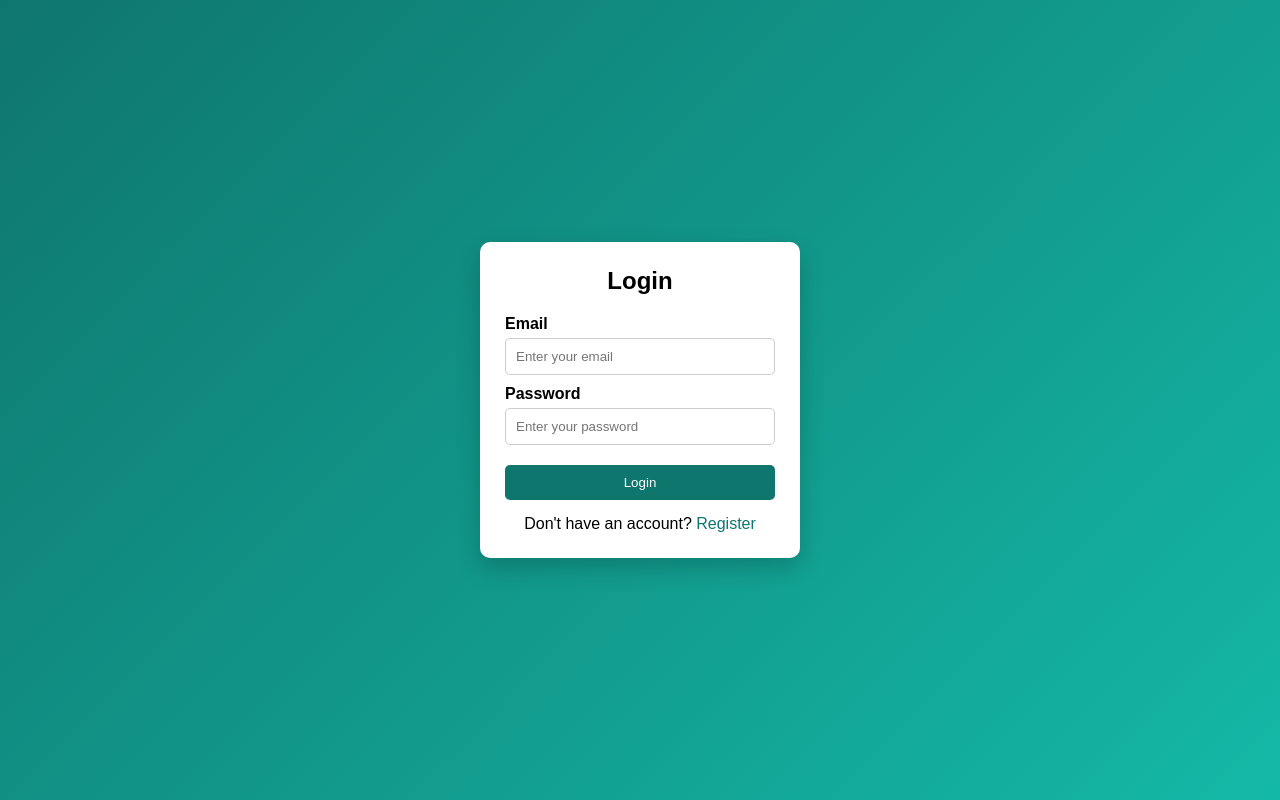
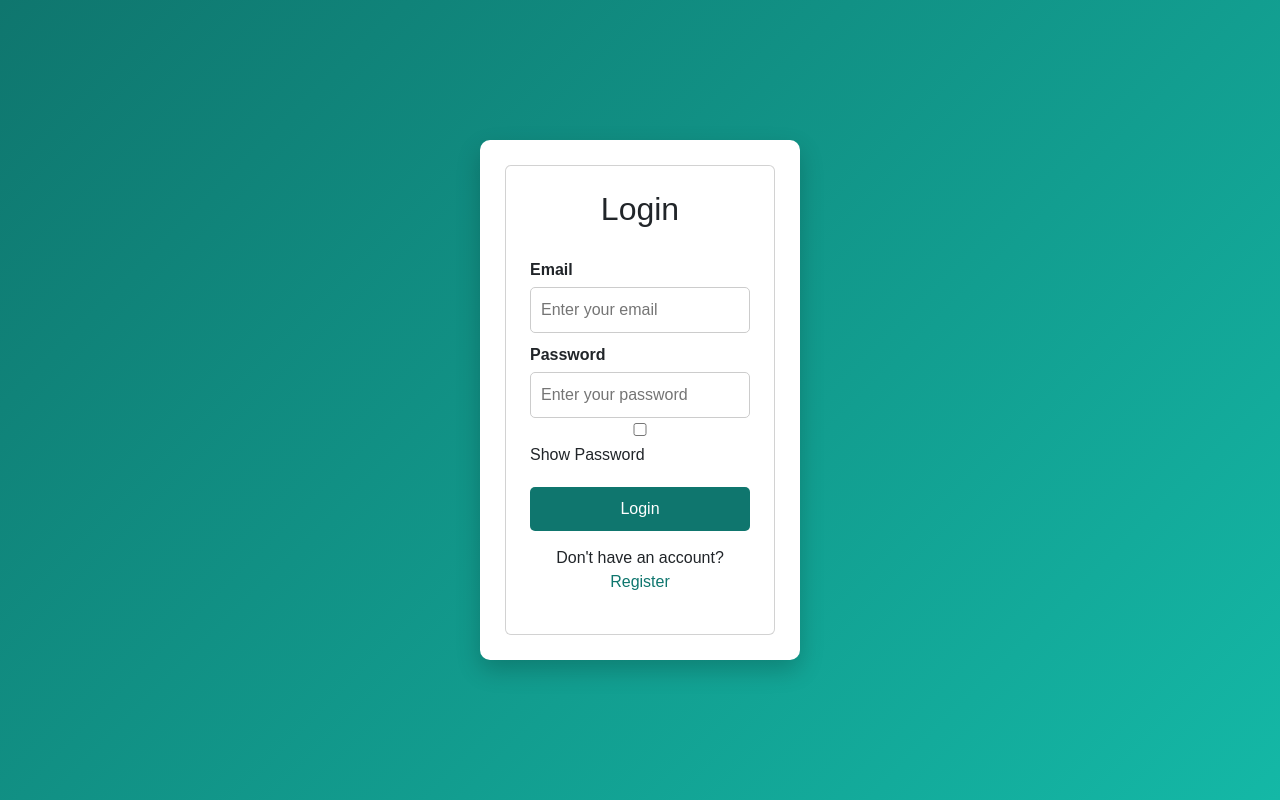
Before and after one commit to Disha-Mahata/login-register-ui, a plain HTML site: page index.html in a window 1280 px wide. Drawn offline with nearby package versions, Linux system fonts and the light colour scheme.

Commit message:
Update index.html

```diff
--- a/index.html
+++ b/index.html
@@ -3,27 +3,35 @@
 <head>
     <meta charset="UTF-8">
     <title>Login</title>
+
+    <!-- Bootstrap CSS -->
+    <link href="https://cdn.jsdelivr.net/npm/bootstrap@5.3.2/dist/css/bootstrap.min.css" rel="stylesheet">
+
     <link rel="stylesheet" href="style.css">
 </head>
 <body>
 
+<div class="container">
+    <div class="card p-4">
+        <h2 class="text-center">Login</h2>
 
-<div class="container">
-<h2>Login</h2>
-<form>
+        <form onsubmit="return loginValidate()">
             <label>Email</label>
-<input type="email" placeholder="Enter your email">
-
+            <input type="email" id="loginEmail" placeholder="Enter your email">
 
             <label>Password</label>
-<input type="password" placeholder="Enter your password">
+            <input type="password" id="loginPassword" placeholder="Enter your password">
 
+            <input type="checkbox" onclick="togglePassword('loginPassword')">
+            Show Password
 
             <button type="submit">Login</button>
         </form>
+
         <p>Don't have an account? <a href="register.html">Register</a></p>
     </div>
+</div>
 
-
+<script src="script.js"></script>
 </body>
 </html>
```
Lines whose indentation alone changed are shown as unchanged.
